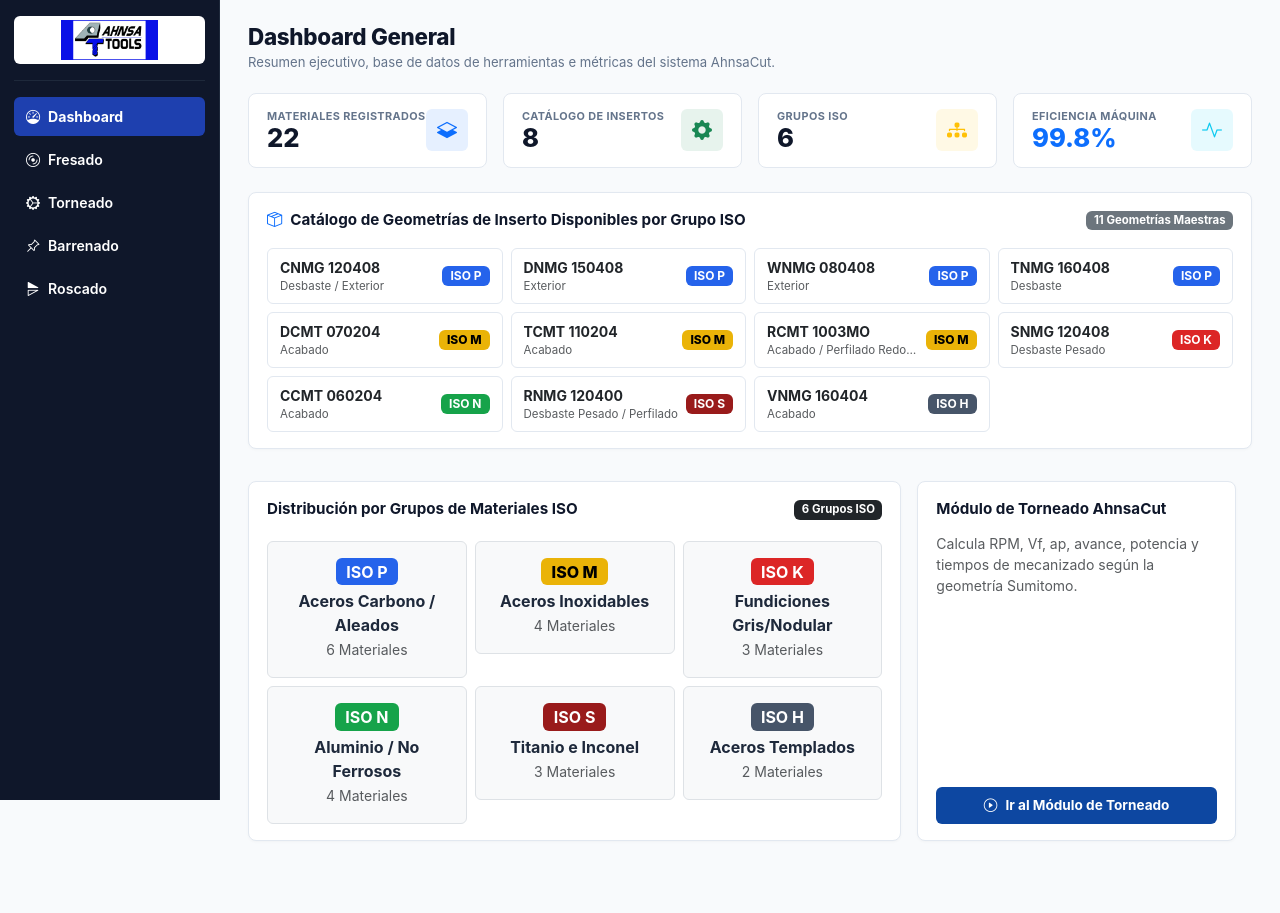
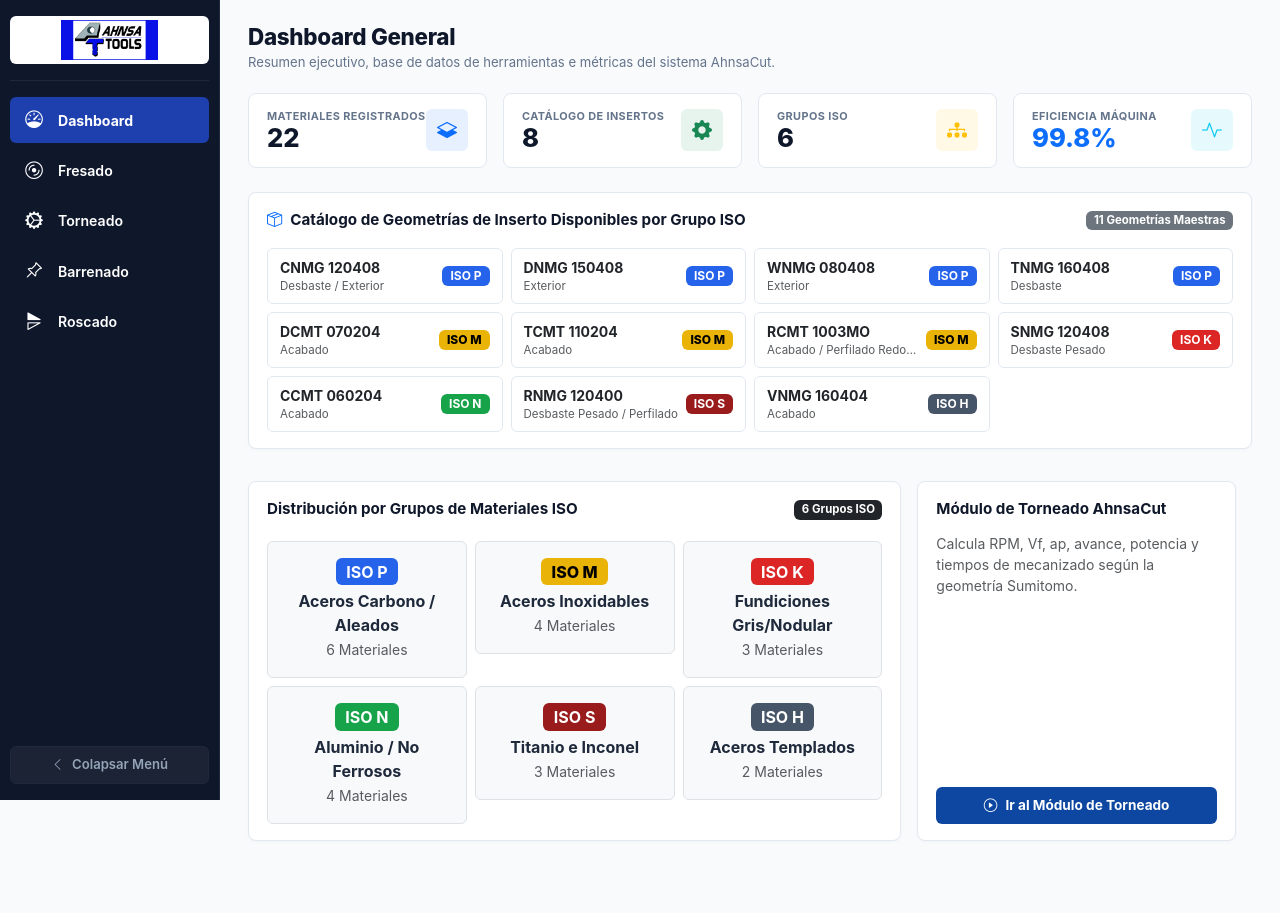
Before and after one commit to jgonzalez-lang/ahnsacut, a Flask app: page / in a window 1280 px wide. Run offline with Flask 3, Linux system fonts and the light colour scheme.

Commit message:
Update index.html

```diff
--- a/templates/index.html
+++ b/templates/index.html
@@ -22,13 +22,16 @@
             --text-sub: #64748b;
             --border-color: #e2e8f0;
 
-            /* COLORES NORMATIVA ISO (ESTÁNDAR METALMECÁNICO INVIOLABLE) */
+            /* COLORES NORMATIVA ISO */
             --iso-p: #2563eb;
             --iso-m: #eab308;
             --iso-k: #dc2626;
             --iso-n: #16a34a;
             --iso-s: #991b1b;
             --iso-h: #475569;
+
+            /* ANCHOS DINÁMICOS DE SIDEBAR */
+            --sidebar-width: 220px;
         }
 
         body {
@@ -39,19 +42,23 @@
             overflow-x: hidden;
         }
 
-        /* SIDEBAR LATERAL INTEGRADO */
+        /* SIDEBAR LATERAL DINÁMICO */
         .sidebar {
-            width: 220px;
+            width: var(--sidebar-width);
             height: 100vh;
             background-color: var(--sidebar-bg);
             border-right: 1px solid var(--sidebar-border);
             position: fixed;
             top: 0;
             left: 0;
-            padding: 16px 14px;
+            padding: 16px 10px;
             color: #ffffff;
             z-index: 100;
             overflow-x: hidden;
+            transition: width 0.25s cubic-bezier(0.4, 0, 0.2, 1);
+            display: flex;
+            flex-direction: column;
+            justify-content: space-between;
         }
 
         .sidebar-brand {
@@ -64,6 +71,7 @@
             border-bottom: 1px solid var(--sidebar-border);
             width: 100%;
             box-sizing: border-box;
+            transition: padding 0.25s ease;
         }
 
         .sidebar-brand img {
@@ -75,19 +83,22 @@
             border-radius: 6px;
             padding: 4px;
             display: block;
+            transition: max-height 0.25s ease;
         }
 
         .sidebar-nav {
             list-style: none;
             padding: 0;
             margin: 0;
+            flex-grow: 1;
         }
 
         .sidebar-nav li { margin-bottom: 4px; }
 
         .sidebar-nav a {
-            display: block;
-            padding: 9px 12px;
+            display: flex;
+            align-items: center;
+            padding: 10px 12px;
             color: #94a3b8;
             text-decoration: none;
             font-weight: 600;
@@ -95,6 +106,15 @@
             border-radius: 6px;
             transition: all 0.15s ease;
             cursor: pointer;
+            white-space: nowrap;
+        }
+
+        .sidebar-nav a i {
+            font-size: 1.1rem;
+            min-width: 24px;
+            text-align: center;
+            margin-right: 12px;
+            transition: margin 0.25s ease;
         }
 
         .sidebar-nav a:hover {
@@ -108,10 +128,57 @@
             font-weight: 700;
         }
 
-        /* ÁREA PRINCIPAL DE TRABAJO */
+        /* BOTÓN DE COLAPSAR / EXPANDIR SIDEBAR */
+        .sidebar-toggle-btn {
+            background-color: rgba(255, 255, 255, 0.05);
+            border: 1px solid var(--sidebar-border);
+            color: #94a3b8;
+            padding: 8px 12px;
+            border-radius: 6px;
+            display: flex;
+            align-items: center;
+            justify-content: center;
+            cursor: pointer;
+            font-weight: 600;
+            font-size: 0.82rem;
+            transition: all 0.2s ease;
+            white-space: nowrap;
+        }
+
+        .sidebar-toggle-btn:hover {
+            background-color: rgba(255, 255, 255, 0.1);
+            color: #ffffff;
+        }
+
+        /* ESTADOS COLAPSADOS (MODO COMPACTO - 65px) */
+        body.sidebar-collapsed {
+            --sidebar-width: 65px;
+        }
+
+        body.sidebar-collapsed .sidebar-brand img {
+            max-height: 32px;
+            padding: 2px;
+        }
+
+        body.sidebar-collapsed .nav-text,
+        body.sidebar-collapsed .toggle-text {
+            display: none;
+        }
+
+        body.sidebar-collapsed .sidebar-nav a i {
+            margin-right: 0;
+        }
+
+        body.sidebar-collapsed .sidebar-nav a {
+            justify-content: center;
+            padding: 10px 0;
+        }
+
+        /* ÁREA PRINCIPAL CON ANCHO ADAPTABLE */
         .main-content {
-            margin-left: 220px;
+            margin-left: var(--sidebar-width);
             padding: 24px 28px;
+            transition: margin-left 0.25s cubic-bezier(0.4, 0, 0.2, 1);
         }
 
         .page-title {
@@ -448,18 +515,26 @@
 </head>
 <body>
 
-    <!-- Sidebar Lateral -->
-    <div class="sidebar">
-        <div class="sidebar-brand">
-            <img src="/static/logo.png" alt="AHNSA TOOLS AhnsaCut">
+    <!-- Sidebar Lateral Dinámico -->
+    <div class="sidebar" id="sidebar">
+        <div>
+            <div class="sidebar-brand">
+                <img src="/static/logo.png" alt="AHNSA TOOLS AhnsaCut">
+            </div>
+            <ul class="sidebar-nav">
+                <li><a id="nav-dashboard" onclick="mostrarPestana('dashboard')" class="active" title="Dashboard"><i class="bi bi-speedometer"></i><span class="nav-text">Dashboard</span></a></li>
+                <li><a id="nav-fresado" onclick="mostrarPestana('fresado')" title="Fresado"><i class="bi bi-disc"></i><span class="nav-text">Fresado</span></a></li>
+                <li><a id="nav-torneado" onclick="mostrarPestana('torneado')" title="Torneado"><i class="bi bi-gear-wide-connected"></i><span class="nav-text">Torneado</span></a></li>
+                <li><a id="nav-barrenado" onclick="mostrarPestana('barrenado')" title="Barrenado"><i class="bi bi-pin-angle"></i><span class="nav-text">Barrenado</span></a></li>
+                <li><a id="nav-roscado" onclick="mostrarPestana('roscado')" title="Roscado"><i class="bi bi-symmetry-horizontal"></i><span class="nav-text">Roscado</span></a></li>
+            </ul>
         </div>
-        <ul class="sidebar-nav">
-            <li><a id="nav-dashboard" onclick="mostrarPestana('dashboard')" class="active"><i class="bi bi-speedometer me-2"></i>Dashboard</a></li>
-            <li><a id="nav-fresado" onclick="mostrarPestana('fresado')"><i class="bi bi-disc me-2"></i>Fresado</a></li>
-            <li><a id="nav-torneado" onclick="mostrarPestana('torneado')"><i class="bi bi-gear-wide-connected me-2"></i>Torneado</a></li>
-            <li><a id="nav-barrenado" onclick="mostrarPestana('barrenado')"><i class="bi bi-pin-angle me-2"></i>Barrenado</a></li>
-            <li><a id="nav-roscado" onclick="mostrarPestana('roscado')"><i class="bi bi-symmetry-horizontal me-2"></i>Roscado</a></li>
-        </ul>
+
+        <!-- Botón de Colapsar / Expandir Menú -->
+        <div class="sidebar-toggle-btn" id="sidebarToggle" onclick="toggleSidebar()" title="Colapsar / Expandir Menú">
+            <i class="bi bi-chevron-left me-2" id="toggleIcon"></i>
+            <span class="toggle-text">Colapsar Menú</span>
+        </div>
     </div>
 
     <!-- Contenido Principal -->
@@ -940,6 +1015,7 @@
                     </div>
                 </div>
 
+                <!-- TARJETAS TÉCNICAS ESTANDARIZADAS EN OSCURO CON RESALTES -->
                 <div class="ui-card mb-3">
                     <div class="ui-card-title d-flex justify-content-between align-items-center">
                         <span>Parámetros CNC Calculados y Estimación de Pasadas</span>
@@ -1767,6 +1843,20 @@
 
         var serieSeleccionadaActual = "DGC";
 
+        /* FUNCIONALIDAD DE COLAPSAR Y EXPANDIR MENÚ LATERAL */
+        function toggleSidebar() {
+            document.body.classList.toggle("sidebar-collapsed");
+            const icon = document.getElementById("toggleIcon");
+            const isCollapsed = document.body.classList.contains("sidebar-collapsed");
+
+            if (icon) {
+                icon.className = isCollapsed ? "bi bi-chevron-right" : "bi bi-chevron-left me-2";
+            }
+
+            // Guardar preferencia del usuario en LocalStorage
+            localStorage.setItem("ahnsacut_sidebar_collapsed", isCollapsed ? "true" : "false");
+        }
+
         function getValSeguro(id) {
             var el = document.getElementById(id);
             return (el && el.value !== undefined && el.value !== null) ? el.value.toString().trim() : "";
@@ -2430,8 +2520,16 @@
             }
         }
 
-        // LISTENERS DE TECLADO
+        // CARGA INICIAL DE CONFIGURACIONES
         document.addEventListener("DOMContentLoaded", function() {
+            // Recuperar preferencia de Sidebar colapsado
+            const sidebarGuardado = localStorage.getItem("ahnsacut_sidebar_collapsed");
+            if (sidebarGuardado === "true") {
+                document.body.classList.add("sidebar-collapsed");
+                const icon = document.getElementById("toggleIcon");
+                if (icon) icon.className = "bi bi-chevron-right";
+            }
+
             var camposBarrenado = [
                 "material_barrenado",
                 "d_barrenado",
```
